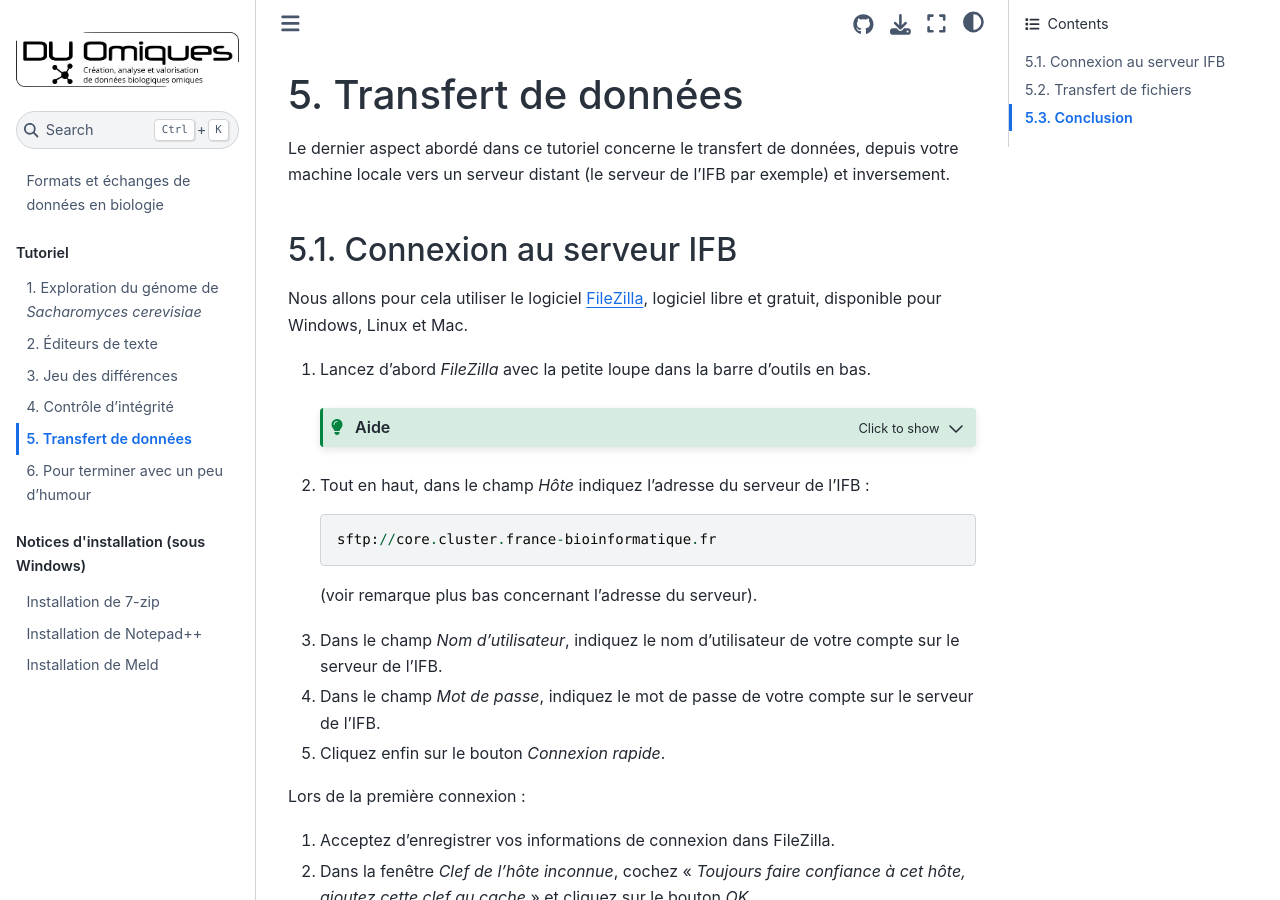
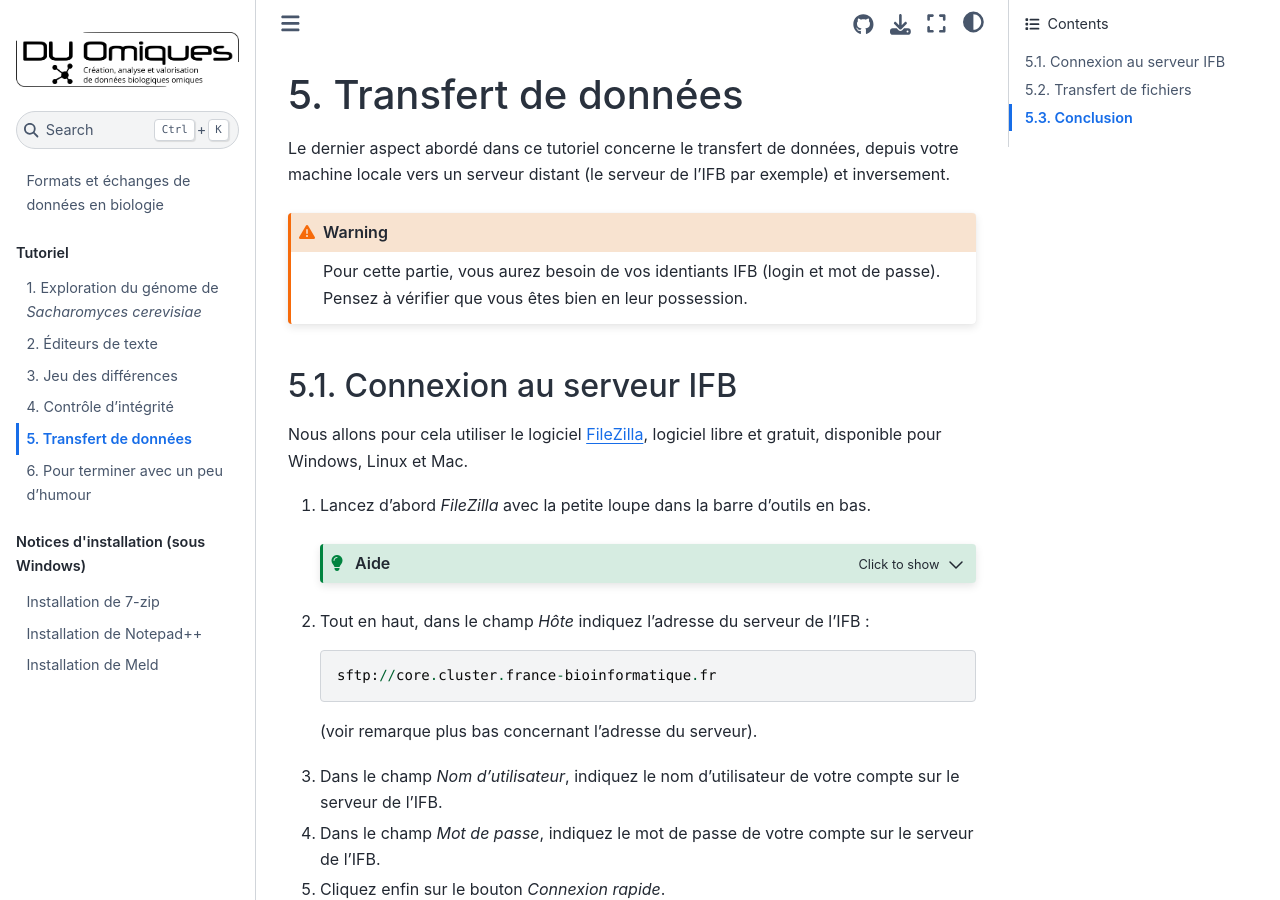
Before and after one commit to omics-school/format-echanges-donnees, a Jupyter Book: the page built from content/5_transfert_donnees.md, in a window 1280 px wide and 900 px high. Built offline with Jupyter Book 1.0.4 settings and Sphinx 7.4.7 and the Sphinx Book theme 1.1.4, drawn with Linux system fonts in a browser that asks for light colours.

Commit message:
Add warning about IFB login/password

````diff
--- a/content/5_transfert_donnees.md
+++ b/content/5_transfert_donnees.md
@@ -1,6 +1,10 @@
 # Transfert de données
 
 Le dernier aspect abordé dans ce tutoriel concerne le transfert de données, depuis votre machine locale vers un serveur distant (le serveur de l'IFB par exemple) et inversement.
+
+```{warning}
+Pour cette partie, vous aurez besoin de vos identiants IFB (login et mot de passe). Pensez à vérifier que vous êtes bien en leur possession.
+```
 
 
 ## Connexion au serveur IFB
````
